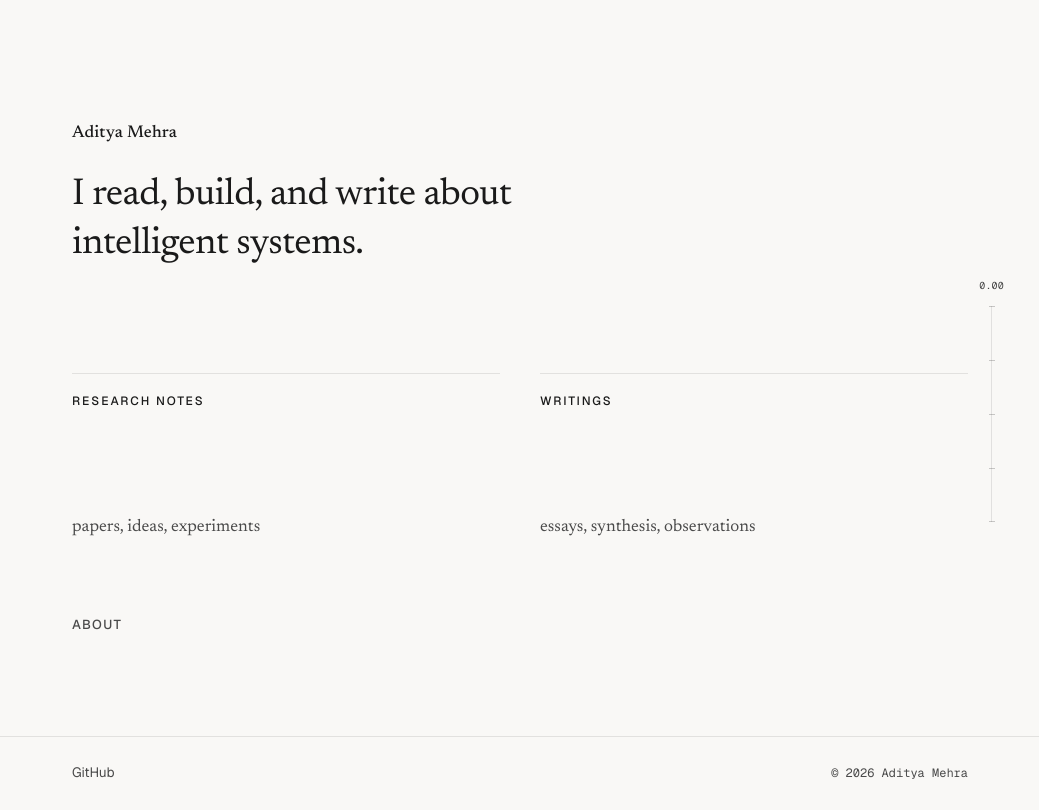
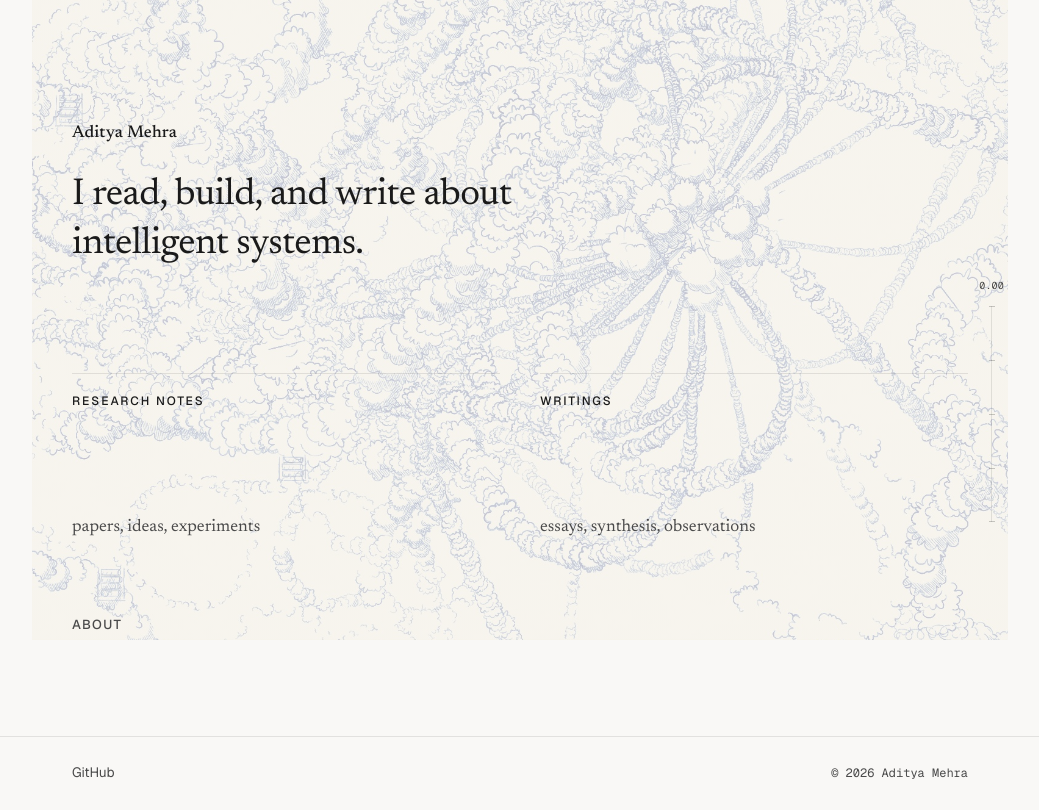
Before and after one commit to mehraditya/mehraditya.github.io, a Next.js app: page / in a window 1280 px wide. Shown: the whole page, without its empty margins (120-1159 px from the left). Built offline with nearby package versions, Linux system fonts and the light colour scheme.

Commit message:
feat: add homepage background painting with paper wash

```diff
--- a/styles/layout.css
+++ b/styles/layout.css
@@ -21,6 +21,11 @@
 
 .home {
   padding-top: clamp(5rem, 15vh, 9.5rem);
+  background-image:
+    linear-gradient(rgba(249, 248, 246, 0.78), rgba(249, 248, 246, 0.78)),
+    url("/bg_web.jpg");
+  background-size: cover;
+  background-position: center;
 }
 
 .intro {
```
Also changed, not shown: public/bg_web.jpg (added).
